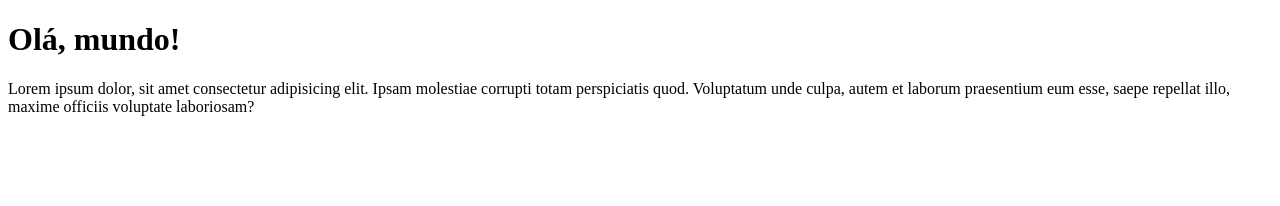
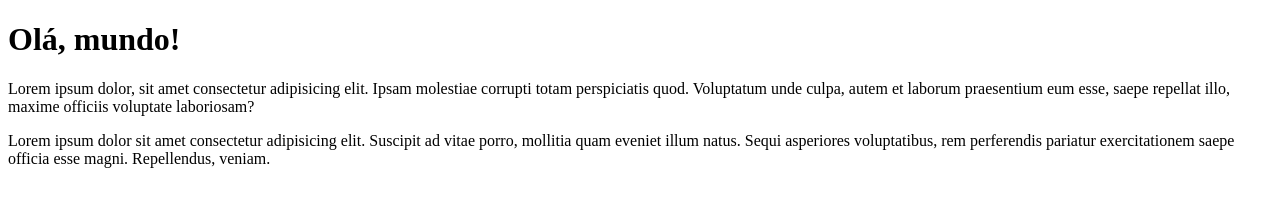
Before and after one commit to guilhermegomes1/html-css, a plain HTML site: page exercicios/ex001/index.html in a window 1280 px wide. Drawn offline with Linux system fonts and the light colour scheme.

Commit message:
Organizando pastas
Sincronizando repositórios e organizando pastas.

```diff
--- a/exercicios/ex001/index.html
+++ b/exercicios/ex001/index.html
@@ -9,5 +9,6 @@
 <body>
     <h1>Olá, mundo!</h1>
     <p>Lorem ipsum dolor, sit amet consectetur adipisicing elit. Ipsam molestiae corrupti totam perspiciatis quod. Voluptatum unde culpa, autem et laborum praesentium eum esse, saepe repellat illo, maxime officiis voluptate laboriosam?</p>
+    <p>Lorem ipsum dolor sit amet consectetur adipisicing elit. Suscipit ad vitae porro, mollitia quam eveniet illum natus. Sequi asperiores voluptatibus, rem perferendis pariatur exercitationem saepe officia esse magni. Repellendus, veniam.</p>
 </body>
 </html>
```
